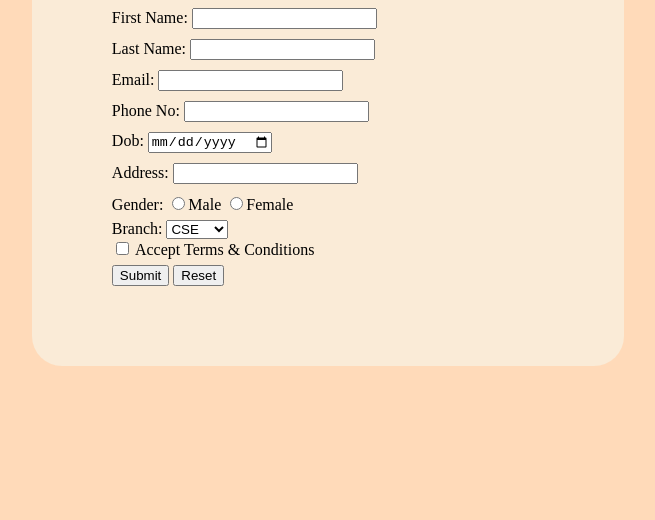
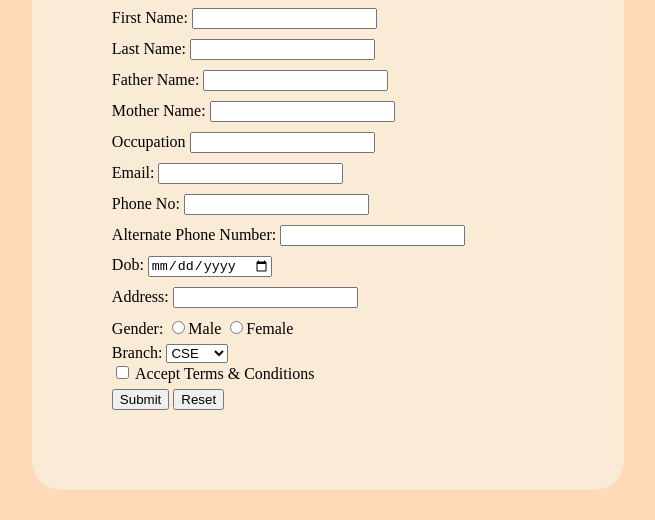
Before and after one commit to KompallyNikshitha/Devops_24265A0512, a plain HTML site: page index.html in a window 1280 px wide. Shown: the part 280-800 px from the top of the page, without its empty margins (312-967 px from the left). Drawn offline with Linux system fonts and the light colour scheme.

Commit message:
Extra 4 fields added

```diff
--- a/index.html
+++ b/index.html
@@ -35,10 +35,21 @@ input{
         <input type="text"><br>
         <label>Last Name:</label>
         <input type="text"><br>
+
+<label>Father Name:</label>
+<input type="text"><br>
+<label>Mother Name:</label>
+<input type="text"><br>
+<label>Occupation</label>
+<input type="text"><br>
+
         <label>Email:</label>
         <input type="email"><br>
         <label>Phone No:</label>
         <input type="text"><br>
+
+<label>Alternate Phone Number:</label>
+<input type="text"><br>
 
         <label>Dob:</label>
         <input type="date"><br>
```
